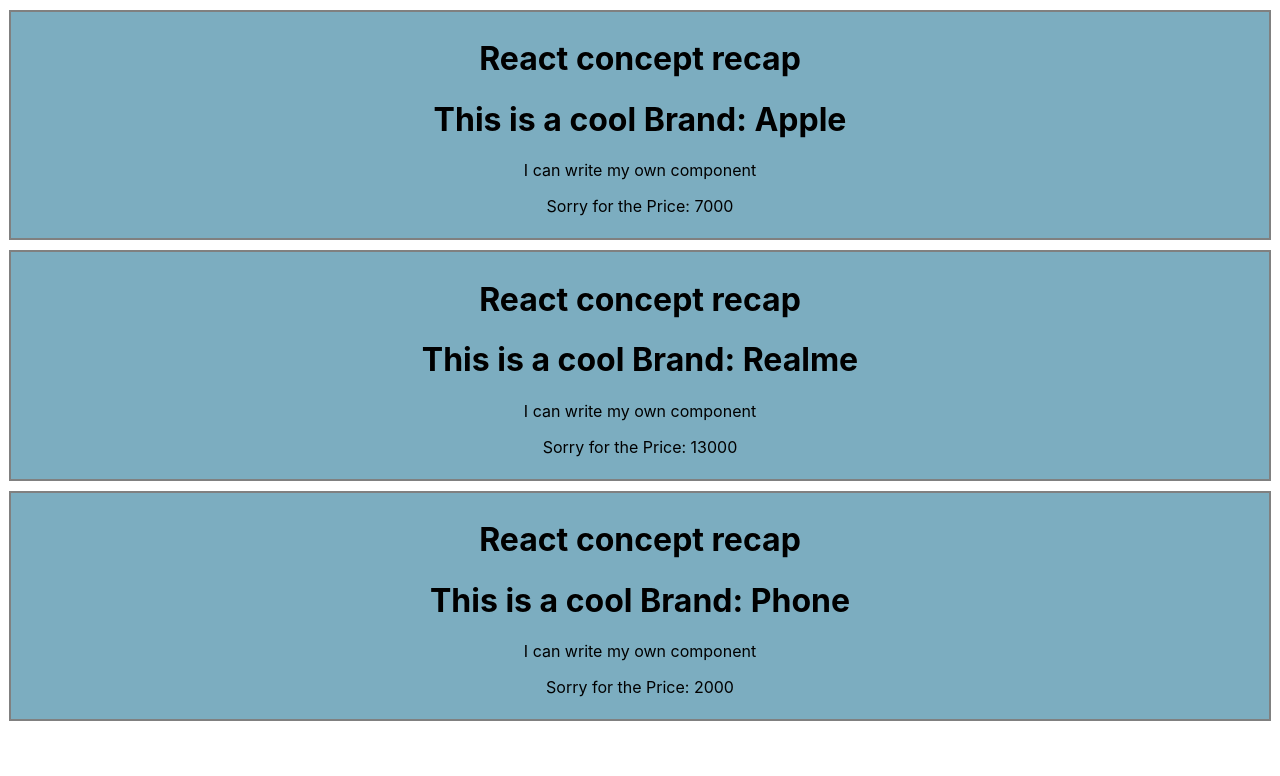
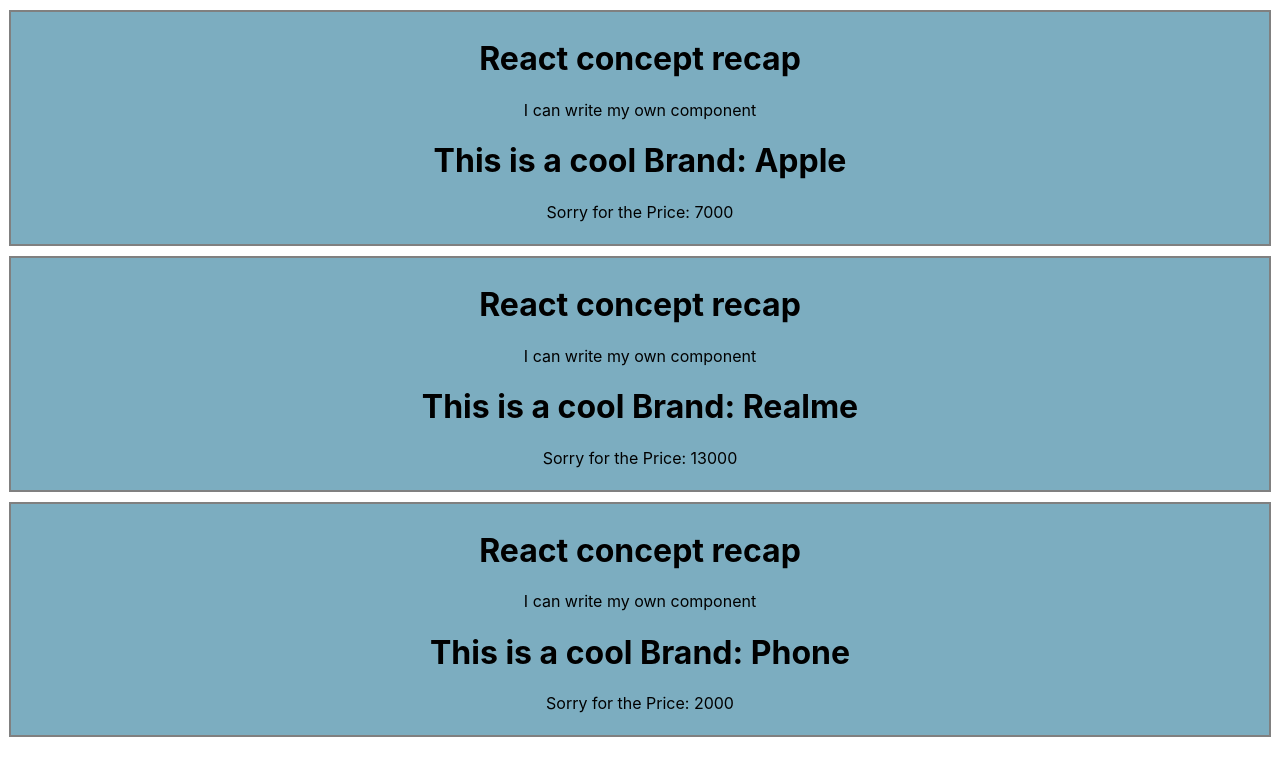
Before and after one commit to mdraselmiah95/react-core-concepts-recap, a React (Create React App) app: page / in a window 1280 px wide. Shown: the top 776 px of the page. Built offline with nearby package versions, Linux system fonts and the light colour scheme.

Commit message:
WIP on React core concept recap

```diff
--- a/src/App.js
+++ b/src/App.js
@@ -14,8 +14,8 @@
   return (
     <div className="Recap">
       <h1>React concept recap</h1>
+      <p>I can write my own component</p>
       <h1>This is a cool Brand: {props.brand}</h1>
-      <p>I can write my own component</p>
       <p>Sorry for the Price: {props.price}</p>
     </div>
   );
```
